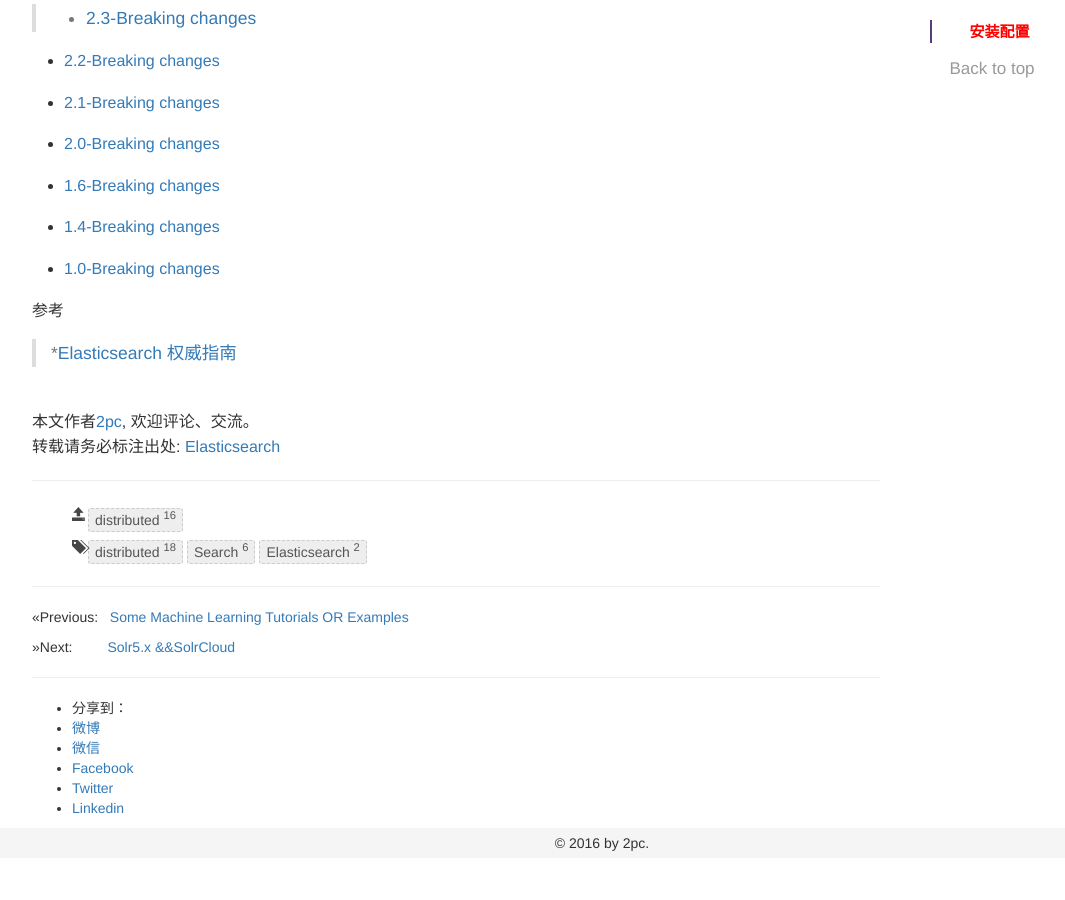
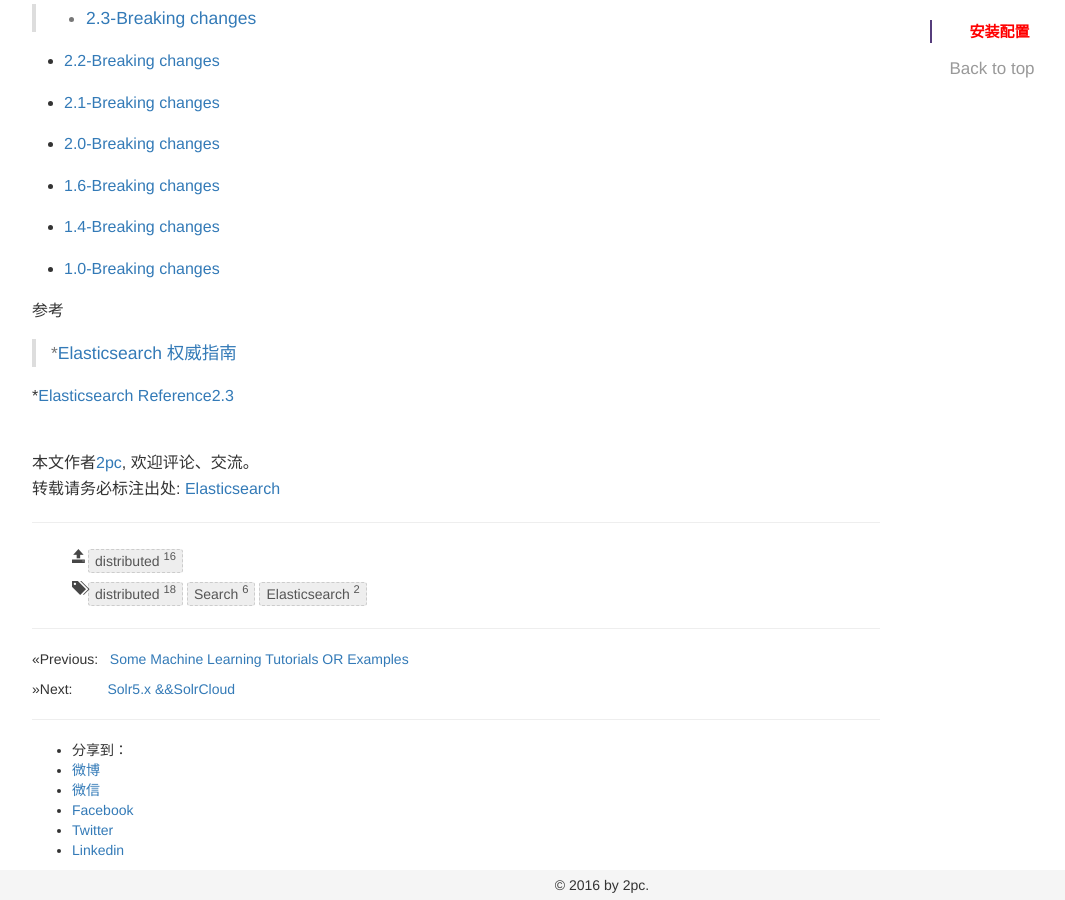
Before and after one commit to luyee/2pc.github.io, a Jekyll site: the page built from _posts/Search/2015-09-17-Elasticsearch.md, in a window 1280 px wide and 900 px high, scrolled down 2796 px. Shown: the whole window, without its empty margins (38-1103 px from the left). Built offline with Jekyll 4.4.1, drawn with Linux system fonts in a browser that asks for light colours; comment, search, counter and statistics services are not loaded; before the commit the page ends 3654 px from its top, so only the background shows below that.

Commit message:
Update 2015-09-17-Elasticsearch.md

```diff
--- a/_posts/Search/2015-09-17-Elasticsearch.md
+++ b/_posts/Search/2015-09-17-Elasticsearch.md
@@ -150,3 +150,5 @@ bash-3.2$ curl -XDELETE 'localhost:9200/customer2?pretty'
 
 >
 *[Elasticsearch 权威指南](http://learnes.net/index.html)
+
+*[Elasticsearch Reference2.3](https://www.elastic.co/guide/en/elasticsearch/reference/2.3/index.html)
```
